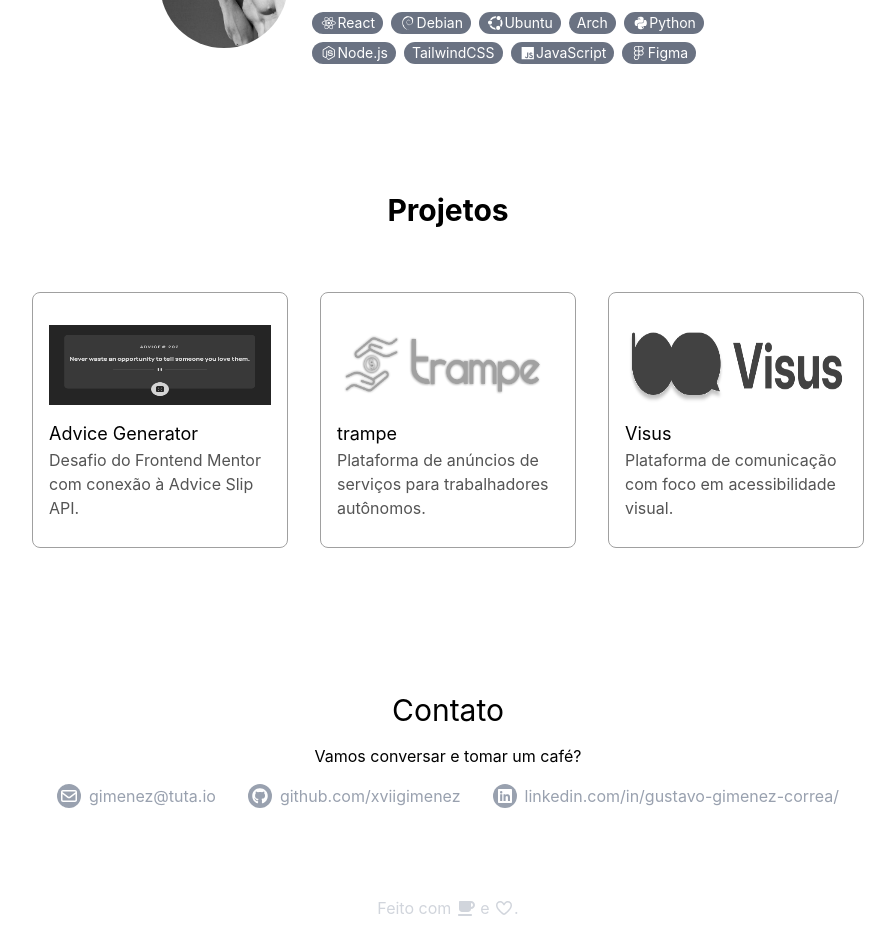
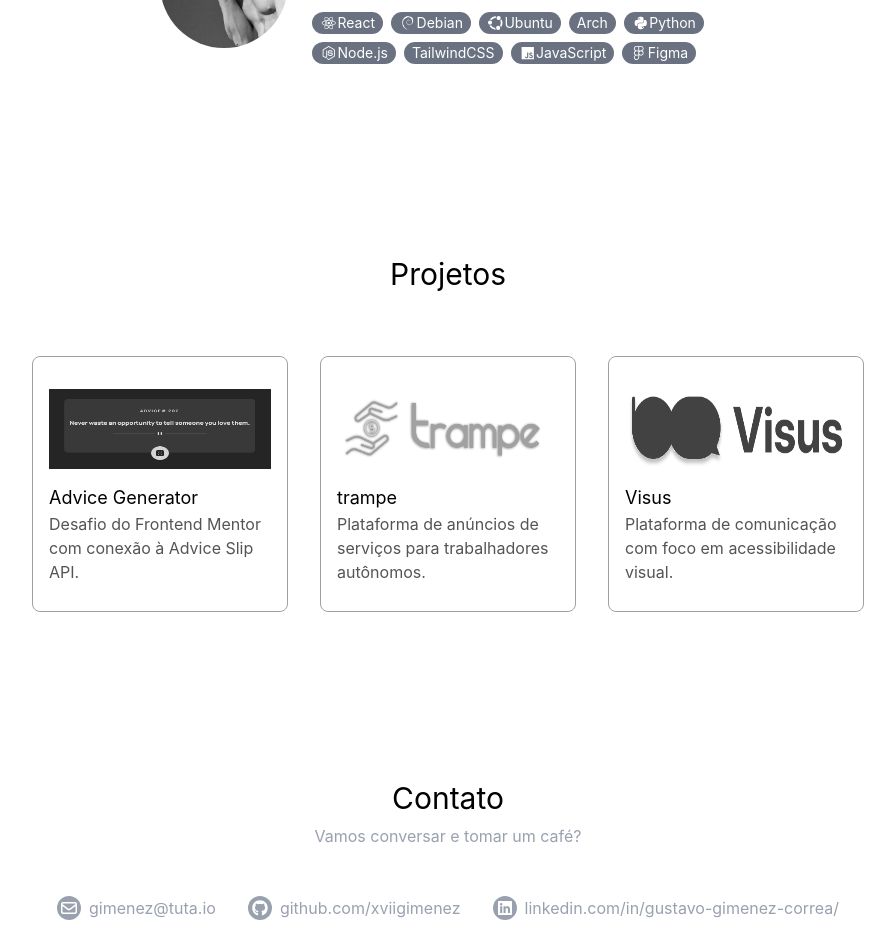
Before and after one commit to xviigimenez/portfolio, a React (Vite) app: page / in a window 1280 px wide. Shown: the part 960-1912 px from the top of the page, without its empty margins (192-1087 px from the left). Before the commit the page ends 1888 px from the top, so only its background shows below. Built offline with nearby package versions, Linux system fonts and the light colour scheme.

Commit message:
Pequenos ajustes no layout

```diff
--- a/src/components/Contato.jsx
+++ b/src/components/Contato.jsx
@@ -15,10 +15,15 @@ export function Endereco({ icone, link, texto }) {
 
 export default function Contato() {
   return (
-    <section id="contato" className="pt-32 pb-16">
-      <h2 className="text-3xl text-center py-4">Contato</h2>
-      <p className="text-center">Vamos conversar e tomar um café?</p>
-      <div className="flex justify-center gap-8 py-4">
+    <section id="contato" className="py-24">
+      <div className="flex flex-col gap-12">
+        <div>
+          <h2 className="text-3xl text-center px-4 py-2">Contato</h2>
+          <p className="text-center text-gray-400 px-2">
+            Vamos conversar e tomar um café?
+          </p>
+        </div>
+        <div className="flex md:flex-row flex-col items-center justify-center gap-8 px-4 pb-8">
           <Endereco
             icone={faEnvelope}
             link="mailto:gimenez@tuta.io"
@@ -35,6 +40,7 @@ export default function Contato() {
             texto="linkedin.com/in/gustavo-gimenez-correa/"
           />
         </div>
+      </div>
     </section>
   );
 }
--- a/src/components/Footer.jsx
+++ b/src/components/Footer.jsx
@@ -4,7 +4,7 @@ import { FontAwesomeIcon } from '@fortawesome/react-fontawesome';
 
 export default function Footer() {
   return (
-    <footer className="flex items-center justify-center p-2 text-gray-300">
+    <footer className="flex items-center justify-center p-4 text-gray-400 text-sm">
       <p>
         Feito com <FontAwesomeIcon icon={faCoffee}></FontAwesomeIcon> e{' '}
         <FontAwesomeIcon icon={faHeart}></FontAwesomeIcon>.
--- a/src/components/Header.jsx
+++ b/src/components/Header.jsx
@@ -16,7 +16,7 @@ export default function Header() {
         <a href="#eventos" className="text-lg text-gray-500 hover:text-black">
           eventos
         </a>
-        <a href="#contatos" className="text-lg text-gray-500 hover:text-black">
+        <a href="#contato" className="text-lg text-gray-500 hover:text-black">
           contato
         </a>
       </nav>
--- a/src/components/Hero.jsx
+++ b/src/components/Hero.jsx
@@ -10,13 +10,13 @@ export default function Hero() {
       <div className="flex gap-8">
         <a
           href="#projetos"
-          className="border-b-2 border-gray-500 p-2 hover:text-gray-500 hover:bg-gray-200"
+          className="border-b-2 border-gray-500 p-2 hover:text-gray-500 hover:bg-gray-200 transition-color duration-150"
         >
           Projetos
         </a>
         <a
           href="#"
-          className="border-b-2 border-gray-500 p-2 hover:text-gray-500 hover:bg-gray-200"
+          className="border-b-2 border-gray-500 p-2 hover:text-gray-500 hover:bg-gray-200 transition-color duration-150"
         >
           Currículo
         </a>
--- a/src/components/Projetos.jsx
+++ b/src/components/Projetos.jsx
@@ -16,9 +16,9 @@ export default function Projetos() {
   return (
     <section
       id="projetos"
-      className="px-8 grayscale hover:grayscale-0 active:grayscale-0 transition-color md:duration-900 duration-300"
+      className="px-8 py-16 grayscale hover:grayscale-0 active:grayscale-0 transition-color md:duration-900 duration-300"
     >
-      <h2 className="text-3xl text-center font-bold py-16">Projetos</h2>
+      <h2 className="text-3xl text-center py-16">Projetos</h2>
       <div className="flex md:flex-row flex-col items-center justify-center gap-8">
         <Projeto
           imagem="/advice-generator.png"
```
Lines whose indentation alone changed are shown as unchanged.
